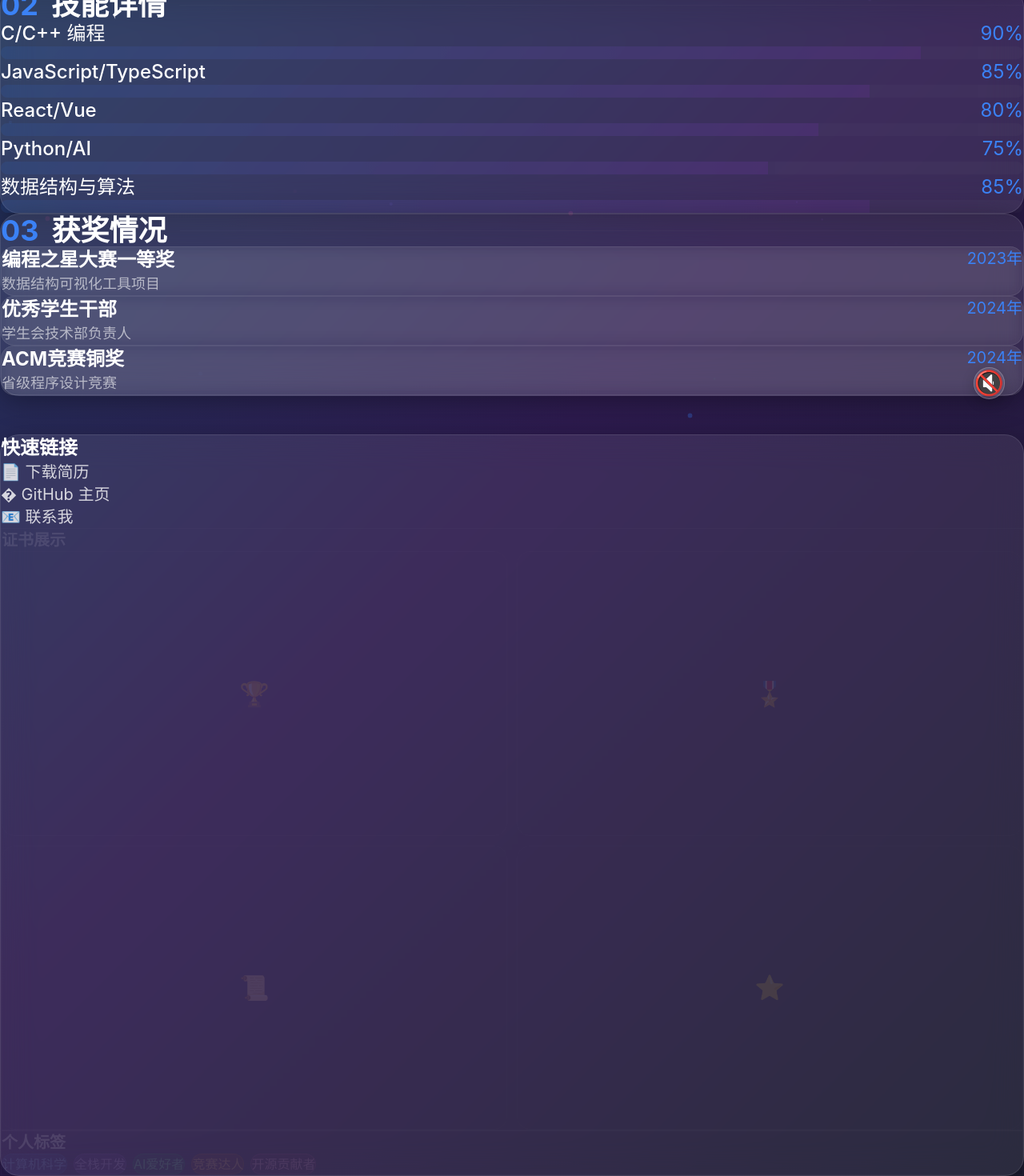
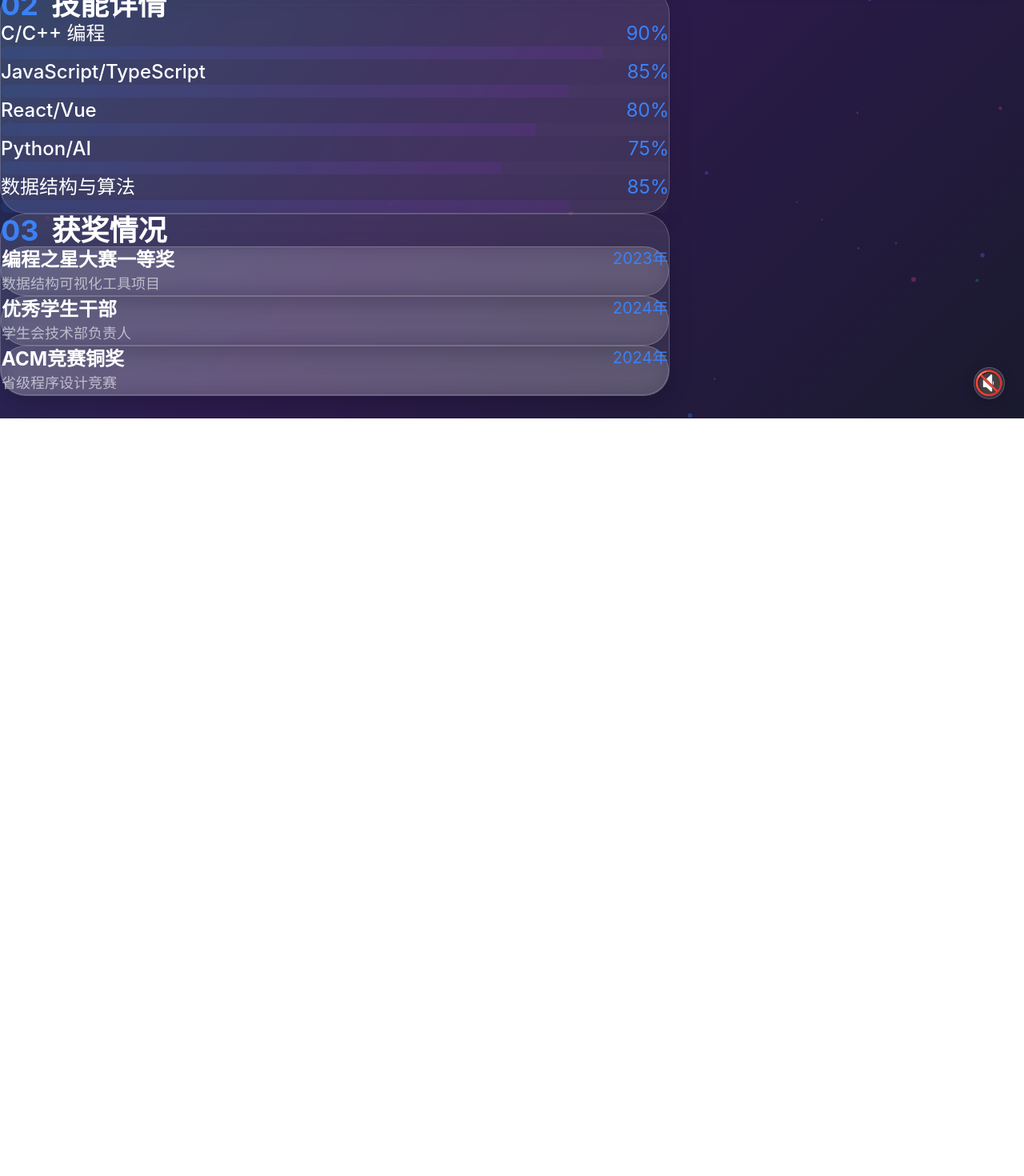
Before and after one commit to SamGuan3/my-college-life, a Vue app: page /experience in a window 1280 px wide. Shown: the part 277-1747 px from the top of the page at 80% size. After the commit the page ends 800 px from the top, so only its background shows below. Built offline with nearby package versions, Linux system fonts and the light colour scheme.

Commit message:
撤回重构

```diff
--- a/src/pages/Experience.vue
+++ b/src/pages/Experience.vue
@@ -10,9 +10,9 @@
         </p>
       </div>
 
-      <div class="grid grid-cols-1 lg:grid-cols-[7fr_3fr] gap-8 lg:gap-12">
-        <div class="space-y-8">
-          <div class="glass-card-lg p-8 lg:p-10">
+      <div class="grid grid-cols-1 lg:grid-cols-12 gap-8 lg:gap-12">
+        <div class="lg:col-span-8 space-y-8">
+          <div class="glass-card p-10 lg:p-12">
             <h2 class="text-3xl lg:text-4xl font-bold mb-8 flex items-center gap-4">
               <span style="color: #3B82F6">01</span>
               <span style="color: var(--text-primary)">教育背景</span>
@@ -32,7 +32,7 @@
             </div>
           </div>
 
-          <div class="glass-card-lg p-8 lg:p-10">
+          <div class="glass-card p-10 lg:p-12">
             <h2 class="text-3xl lg:text-4xl font-bold mb-8 flex items-center gap-4">
               <span style="color: #3B82F6">02</span>
               <span style="color: var(--text-primary)">技能详情</span>
@@ -54,7 +54,7 @@
             </div>
           </div>
 
-          <div class="glass-card-lg p-8 lg:p-10">
+          <div class="glass-card p-10 lg:p-12">
             <h2 class="text-3xl lg:text-4xl font-bold mb-8 flex items-center gap-4">
               <span style="color: #3B82F6">03</span>
               <span style="color: var(--text-primary)">获奖情况</span>
@@ -64,7 +64,7 @@
               <div
                 v-for="award in awards"
                 :key="award.id"
-                class="glass-card-sm p-6 hover:bg-white/15 transition-all"
+                class="glass-card p-6 hover:bg-bg/15 transition-all"
               >
                 <div class="flex items-start justify-between">
                   <div>
@@ -78,58 +78,19 @@
           </div>
         </div>
 
-        <div>
-          <div class="glass-card-lg p-8 lg:p-10 sticky top-28">
+        <div class="lg:col-span-4">
+          <div class="glass-card p-8 lg:p-10 sticky top-28">
             <h3 class="text-xl lg:text-2xl font-bold mb-6" style="color: var(--text-primary)">快速链接</h3>
-            <div class="space-y-3 mb-8">
-              <a href="#" class="block px-5 py-3 rounded-xl transition-all text-lg lg:text-xl hover:bg-white/10" style="color: var(--text-secondary)">
+            <div class="space-y-4">
+              <a href="#" class="block px-6 py-4 rounded-lg transition-all text-lg lg:text-xl" style="color: var(--text-secondary); hover: background-color: var(--border-color); opacity: 0.1">
                 📄 下载简历
               </a>
-              <a href="#" class="block px-5 py-3 rounded-xl transition-all text-lg lg:text-xl hover:bg-white/10" style="color: var(--text-secondary)">
-                � GitHub 主页
+              <a href="#" class="block px-6 py-4 rounded-lg transition-all text-lg lg:text-xl" style="color: var(--text-secondary); hover: background-color: var(--border-color); opacity: 0.1">
+                💻 GitHub 主页
               </a>
-              <a href="#" class="block px-5 py-3 rounded-xl transition-all text-lg lg:text-xl hover:bg-white/10" style="color: var(--text-secondary)">
+              <a href="#" class="block px-6 py-4 rounded-lg transition-all text-lg lg:text-xl" style="color: var(--text-secondary); hover: background-color: var(--border-color); opacity: 0.1">
                 📧 联系我
               </a>
-            </div>
-
-            <div class="border-t pt-6 mb-8" style="border-color: var(--border-color); border-width: 1px; opacity: 0.1">
-              <h4 class="text-lg lg:text-xl font-bold mb-4" style="color: var(--text-primary)">证书展示</h4>
-              <div class="grid grid-cols-2 gap-3">
-                <div class="glass-card-sm aspect-video rounded-xl flex items-center justify-center cursor-pointer hover:scale-105 transition-transform">
-                  <span class="text-3xl">🏆</span>
-                </div>
-                <div class="glass-card-sm aspect-video rounded-xl flex items-center justify-center cursor-pointer hover:scale-105 transition-transform">
-                  <span class="text-3xl">🎖️</span>
-                </div>
-                <div class="glass-card-sm aspect-video rounded-xl flex items-center justify-center cursor-pointer hover:scale-105 transition-transform">
-                  <span class="text-3xl">📜</span>
-                </div>
-                <div class="glass-card-sm aspect-video rounded-xl flex items-center justify-center cursor-pointer hover:scale-105 transition-transform">
-                  <span class="text-3xl">⭐</span>
-                </div>
-              </div>
-            </div>
-
-            <div class="border-t pt-6" style="border-color: var(--border-color); border-width: 1px; opacity: 0.1">
-              <h4 class="text-lg lg:text-xl font-bold mb-4" style="color: var(--text-primary)">个人标签</h4>
-              <div class="flex flex-wrap gap-2">
-                <span class="px-4 py-2 bg-blue-500/20 border border-blue-400/30 rounded-full text-sm lg:text-base text-blue-300">
-                  计算机科学
-                </span>
-                <span class="px-4 py-2 bg-purple-500/20 border border-purple-400/30 rounded-full text-sm lg:text-base text-purple-300">
-                  全栈开发
-                </span>
-                <span class="px-4 py-2 bg-green-500/20 border border-green-400/30 rounded-full text-sm lg:text-base text-green-300">
-                  AI爱好者
-                </span>
-                <span class="px-4 py-2 bg-orange-500/20 border border-orange-400/30 rounded-full text-sm lg:text-base text-orange-300">
-                  竞赛达人
-                </span>
-                <span class="px-4 py-2 bg-pink-500/20 border border-pink-400/30 rounded-full text-sm lg:text-base text-pink-300">
-                  开源贡献者
-                </span>
-              </div>
             </div>
           </div>
         </div>
@@ -165,22 +126,3 @@ const awards: Award[] = [
   { id: 3, title: 'ACM竞赛铜奖', description: '省级程序设计竞赛', time: '2024年' }
 ]
 </script>
-
-<style scoped>
-.glass-card-lg {
-  background: rgba(255, 255, 255, 0.08);
-  backdrop-filter: blur(20px);
-  -webkit-backdrop-filter: blur(20px);
-  border: 1px solid rgba(255, 255, 255, 0.1);
-  border-radius: 1.5rem;
-  box-shadow: 0 8px 32px rgba(0, 0, 0, 0.3);
-}
-
-.glass-card-sm {
-  background: rgba(255, 255, 255, 0.05);
-  backdrop-filter: blur(10px);
-  -webkit-backdrop-filter: blur(10px);
-  border: 1px solid rgba(255, 255, 255, 0.08);
-  border-radius: 1rem;
-}
-</style>
```
